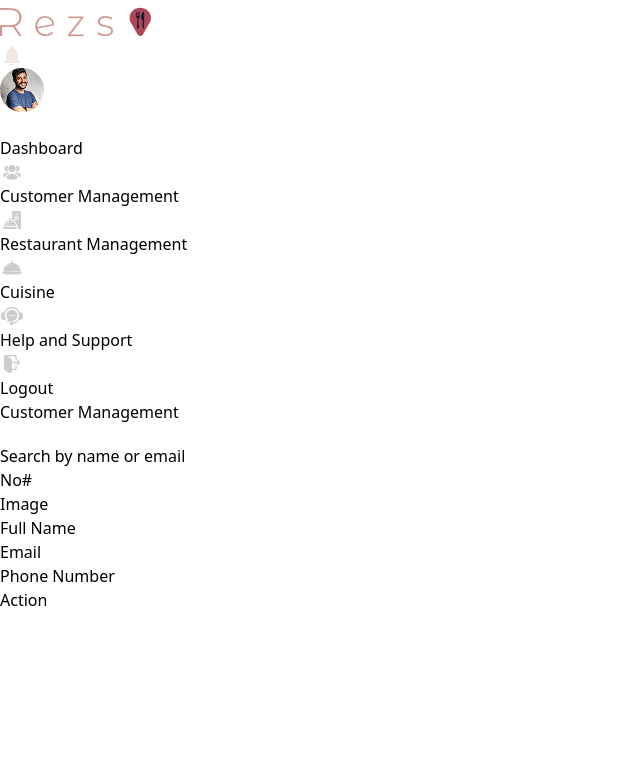
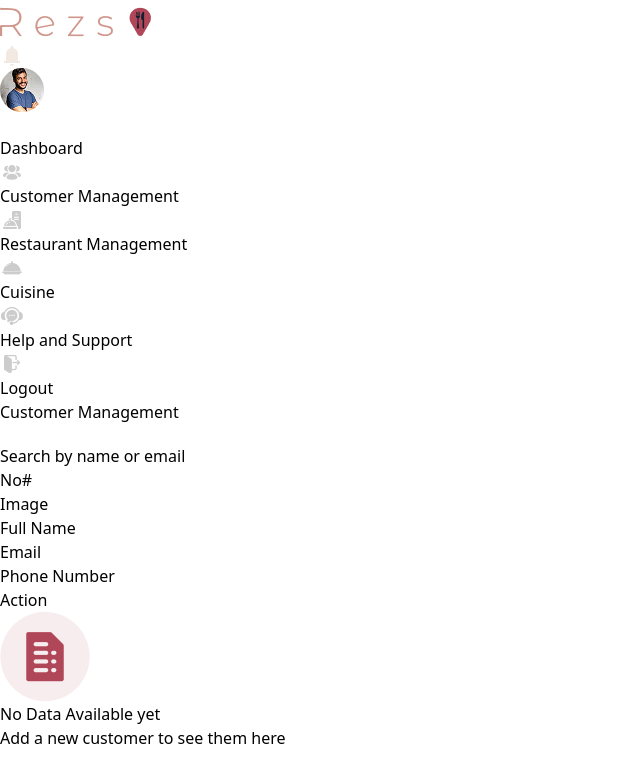
Before and after one commit to ayeshanaveed2526/jinnbyte-reszo-app, a React (Vite) app: page /CustomerMang in a window 1280 px wide. Shown: the top 782 px of the page, without its empty margins (0-640 px from the left). Built offline with nearby package versions, Linux system fonts and the light colour scheme.

Commit message:
customer management

```diff
--- a/src/EmptyTable.jsx
+++ b/src/EmptyTable.jsx
@@ -3,12 +3,13 @@ import React from 'react'
 export default function EmptyTable() {
   return (
     <div>
-      <div className="bg-[#131E2E] border border-gray-700 rounded-xl p-5 ">
-<div className=' bg-[#1B2D47] border border-gray-600 rounded-xl px-4 py-2 text-gray-400 flex flex-row '>
+      <div className="bg-[#131E2E] border border-gray-700 rounded-xl px-5 py-5  w-[1092px] h-[406.1px] ">
+<div className=' bg-[#1B2D47] border border-gray-600 rounded-xl px-4 py-2 text-gray-400 flex flex-row h-11 w-80 mb-3 '>
     <img src="searchicon.png" alt="search" />
    <p>Search by name or email</p>
 </div>
-<div className='bg-[#0B111A] flex flex-row px-4 py-2 text-white gap-8'>
+<div className=' rounded-xl mb-3'>
+  <div className='bg-[#0B111A] flex flex-row justify-between px-4 py-2 text-white  w-[1050px] border border-gray-700'>
    <div>No#</div>
    <div>Image</div>
    <div>Full Name</div>
@@ -16,6 +17,15 @@ export default function EmptyTable() {
    <div>Phone Number</div>
    <div>Action</div>
 </div>
+ <div className='flex flex-col justify-center items-center w-full py-12 gap-8 border border-gray-700'>
+     <img src="Component 5.png" alt="" />
+<div className='gap-2 text-center flex flex-col justify-center items-center'>
+           <h4 className='text-lg text-white font-semibold font-onset'>No Data Available yet</h4>
+    <p className='text-sm text-white'>Add a new customer to see them here</p>
+</div>
+ </div>
+
+</div>
       </div>
     </div>
   )
```
Also changed, not shown: Component 5.png (added).
